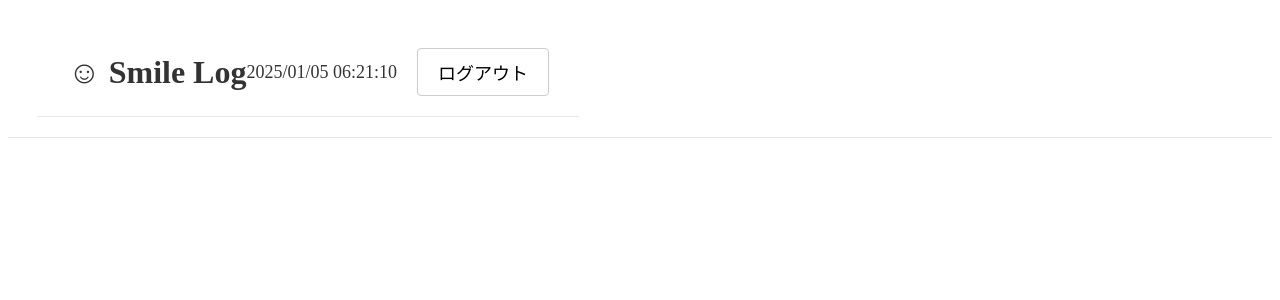
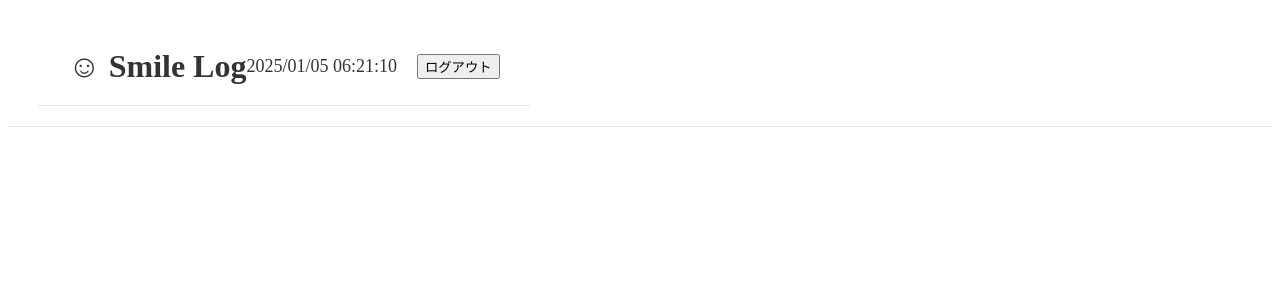
Before and after one commit to s1f102200659/log_app, a Django app: page /header/url/ in a window 1280 px wide. Shown: the top 300 px of the page. Run offline with Django 5.2, Linux system fonts and the light colour scheme.

Commit message:
一旦プッシュ

```diff
--- a/log_app/templates/header.html
+++ b/log_app/templates/header.html
@@ -16,9 +16,11 @@
         <div class="header-right" style="display: flex; align-items: center; margin-left: auto;">
             <!-- 現在時刻を表示するエリアをログアウトボタンの左隣に配置 -->
             <div id="current-time" style="font-size: 18px; color: #333; margin-right: 20px;"></div>
-            <button class="logout-button" style="padding: 10px 20px; font-size: 18px; border: 1px solid #ccc; border-radius: 4px; background-color: white; cursor: pointer; color: #000;">
-                ログアウト
-            </button>
+            <form method="post" action="{% url 'logout' %}">
+                {% csrf_token %}
+                <button type="submit">ログアウト</button>
+            </form>
+
         </div>
     </header>
 
--- a/log_app/templates/log_app/student_detail.html
+++ b/log_app/templates/log_app/student_detail.html
@@ -25,10 +25,11 @@
     <li><strong>生年月日:</strong> {{ student.birth_date }}</li>
     <li><strong>アレルギー:</strong> {{ student.allergy_info }}</li>
     <li><strong>追記:</strong> {{ student.additional_info }}</li>
+    <li><strong>性格:</strong> {{ student.personality }}</li>
     {% if request.user.role == 'admin' %}
-    <p><a href="{% url 'admin_dashboard' %}">戻る</a></p>
+    <p style="text-align: center;"><a href="{% url 'admin_dashboard' %}">戻る</a></p>
     {% elif request.user.role == 'caregiver' %}
-    <p><a href="{% url 'caregiver_students' %}">戻る</a></p>
+    <p style="text-align: center;"><a href="{% url 'caregiver_students' %}">戻る</a></p>
     {% endif %}
   </ul>
 </div>
```
Also changed, not shown: db.sqlite3.
